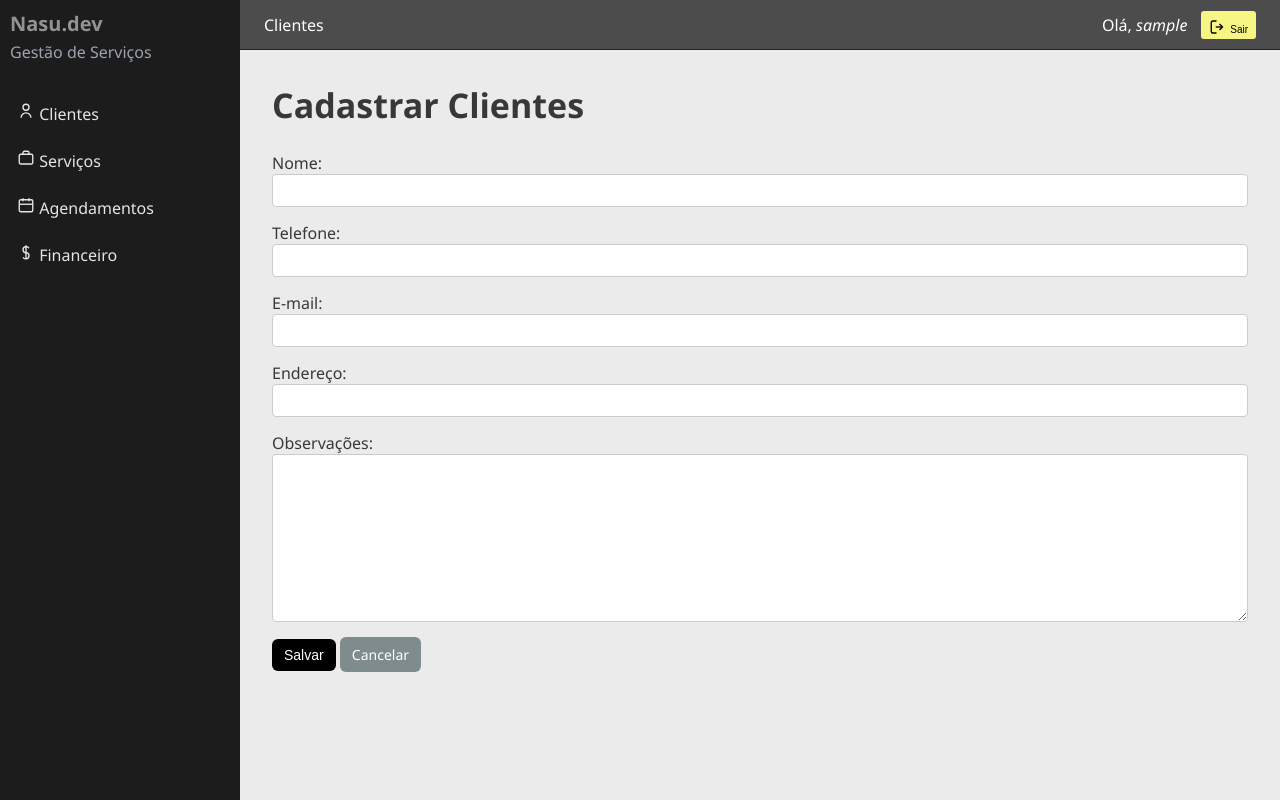
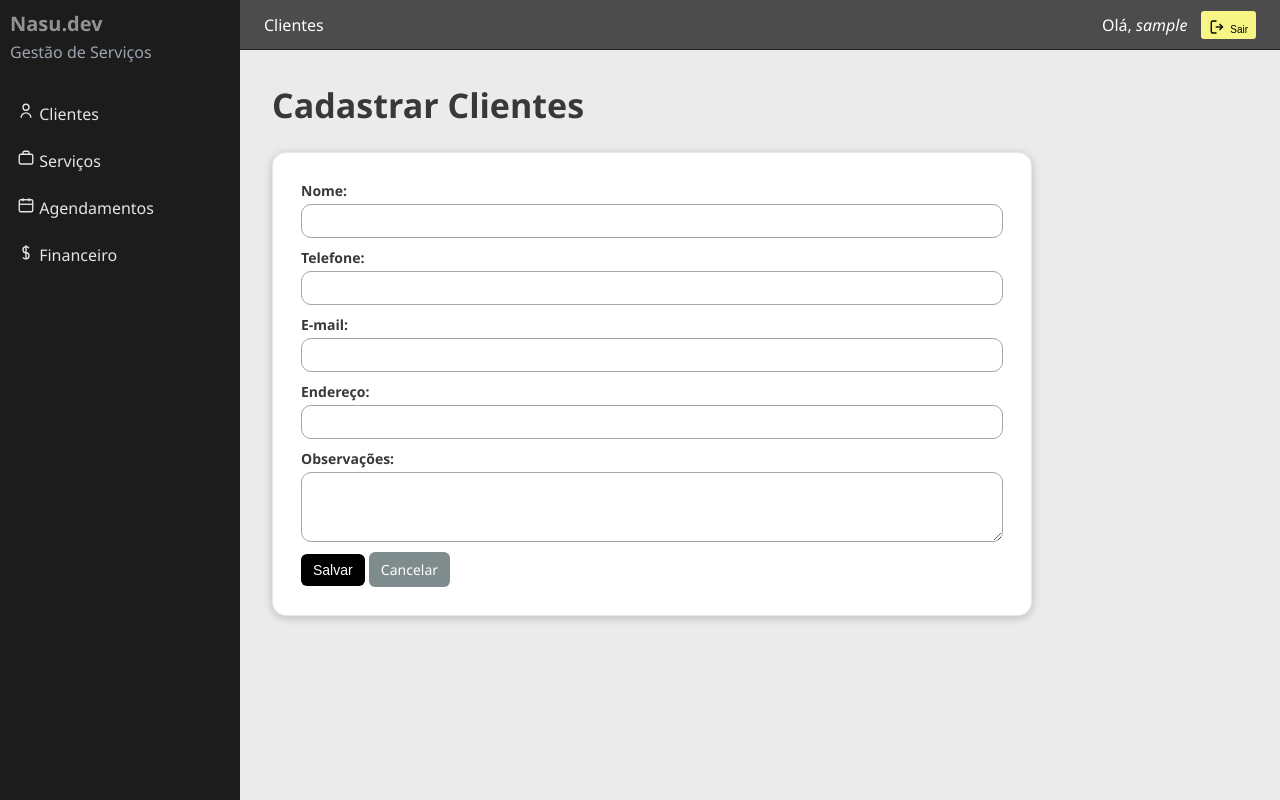
Before and after one commit to nasu-dev/sistema-gestao-servicos, a Django app: page /cadastrar/ in a window 1280 px wide. Run offline with Django 5.2, Linux system fonts and the light colour scheme; the visitor is signed in with stand-in values (Sample User, id 1).

Commit message:
style: padroniza formulario de clientes

```diff
--- a/clientes/static/clientes/style.css
+++ b/clientes/static/clientes/style.css
@@ -129,29 +129,59 @@ body {
 }
 
 /*----Campos formulário--------------------*/
+.form-card {
+    max-width: 760px;
+    background: #ffffff;
+    border: 1px solid #e5e5e5e5;
+    border-radius: 14px;
+    padding: 28px;
+    box-shadow: 0 2px 10px rgba(0,0,0,0.2);
+}
+
 .campo {
-    margin-bottom: 15px;
+    margin-bottom: 10px;
     display: flex;
     flex-direction: column;
 }
 
+.campo label {
+    font-size: 14px;
+    font-weight: 600;
+    margin-bottom: 4px;
+    color: 374151;
+}
+
 .campo input,
 .campo textarea {
-    padding: 8px;
-    border: 1px solid #ccc;
-    border-radius: 4px;
+    width: 100%;
+    padding: 8px 10px;
+    border: 1px solid #a5a5a5;
+    border-radius: 10px;
+    font-size: 14px;
+    outline: none;
+    transition: 0.2s;
+    background: #ffffff;
 }
 
-.campo.erro input,
-.campo.erro textarea{
-    border: 2px solid #e74c3c;
-    background-color: #fdecea;
+.campo textarea {
+    max-height: 70px;
+    resize: vertical;
+}
+
+.campo input:focus,
+.campo textarea:focus {
+    border-color: #636569;
+}
+
+.erro input,
+.erro textarea{
+    border-color: #dc2626;
 }
 
 .erro-texto {
-    color: #e74c3c;
+    color: #dc2626;
     font-size: 13px;
-    margin-top: 4px;
+    margin-top: 6px;
 }
 
 /*----Botão base---------------------------*/
--- a/clientes/templates/clientes/form.html
+++ b/clientes/templates/clientes/form.html
@@ -7,6 +7,7 @@
 
 <h1>{{ titulo }}</h1>
 
+<div class="form-card">
 <form method="POST" novalidate>
     {% csrf_token %}
 
@@ -69,5 +70,6 @@
     <button type="submit" class="btn btn-primary">Salvar</button>
     <a href="{% url 'listar_clientes' %}" class="btn btn-secondary">Cancelar</a>
 </form>
+</div>
 
 {% endblock %}
```
